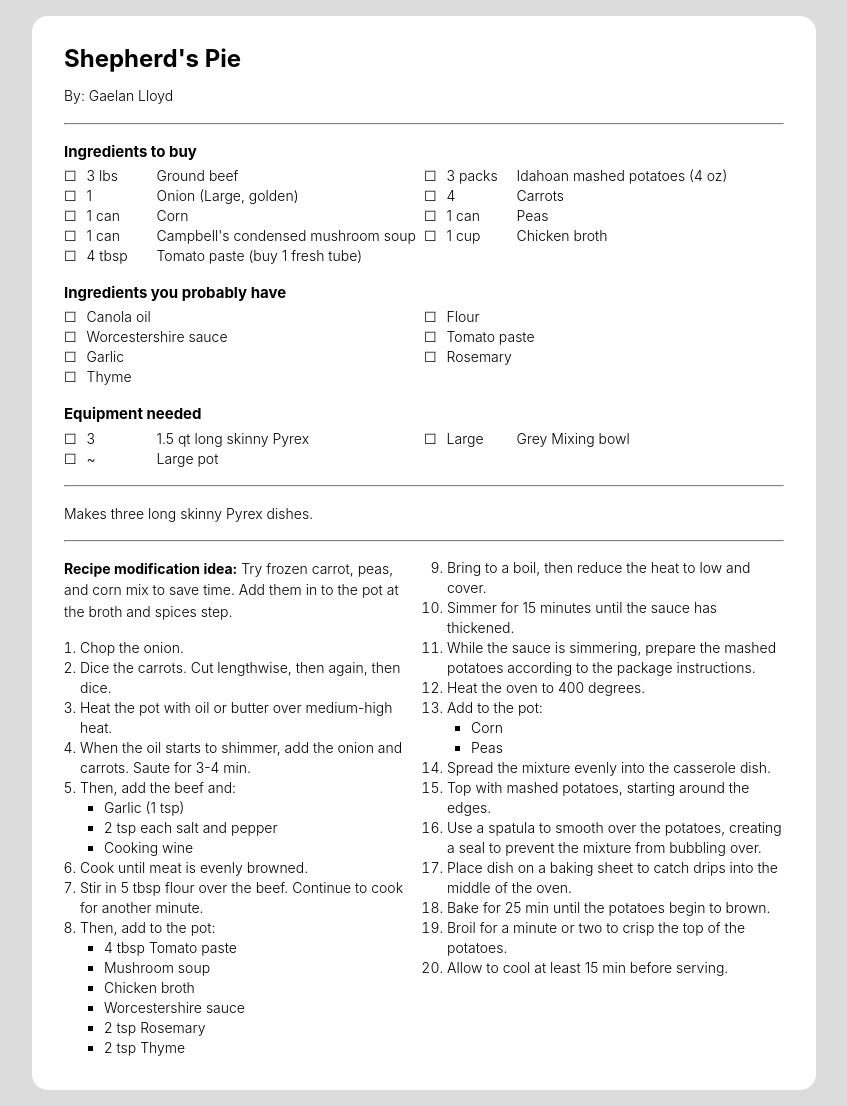
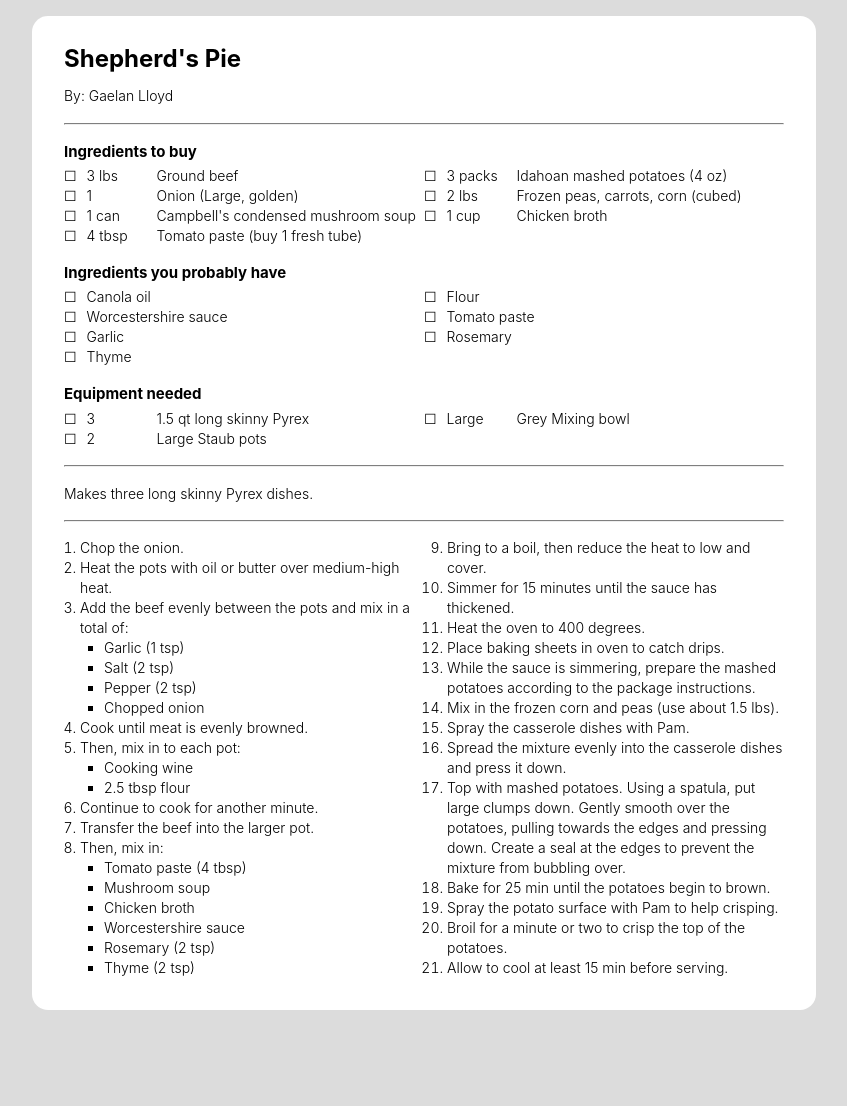
Before and after one commit to gaelanlloyd/jekyll-recipes, a Jekyll site: the page built from _recipes/shepherds-pie.md, in a window 1280 px wide. Shown: the whole page, without its empty margins (216-1063 px from the left). Built offline with Jekyll 4.4.1, drawn with Linux system fonts in a browser that asks for light colours; after the commit the page ends 1026 px from its top, so only the background shows below that.

Commit message:
Update shepherd's pie recipe

```diff
--- a/_recipes/shepherds-pie.md
+++ b/_recipes/shepherds-pie.md
@@ -6,16 +6,14 @@ ingredientsToBuy:
   - { qty: "3 lbs", item: "Ground beef" }
   - { qty: "3 packs", item: "Idahoan mashed potatoes (4 oz)" }
   - { qty: "1", item: "Onion (Large, golden)" }
-  - { qty: "4", item: "Carrots" }
-  - { qty: "1 can", item: "Corn" }
-  - { qty: "1 can", item: "Peas" }
+  - { qty: "2 lbs", item: "Frozen peas, carrots, corn (cubed)" }
   - { qty: "1 can", item: "Campbell's condensed mushroom soup" }
   - { qty: "1 cup", item: "Chicken broth" }
   - { qty: "4 tbsp", item: "Tomato paste (buy 1 fresh tube)" }
 equipment:
   - { type: "3", item: "1.5 qt long skinny Pyrex" }
   - { type: "Large", item: "Grey Mixing bowl" }
-  - { type: "~", item: "Large pot" }
+  - { type: "2", item: "Large Staub pots" }
 ingredientsYouHave:
   - Canola oil
   - Flour
@@ -25,36 +23,36 @@ ingredientsYouHave:
   - Rosemary
   - Thyme
 ---
-**Recipe modification idea:** Try frozen carrot, peas, and corn mix to save time. Add them in to the pot at the broth and spices step.
-
 - Chop the onion.
-- Dice the carrots. Cut lengthwise, then again, then dice.
-- Heat the pot with oil or butter over medium-high heat.
-- When the oil starts to shimmer, add the onion and carrots. Saute for 3-4 min.
-- Then, add the beef and:
+- Heat the pots with oil or butter over medium-high heat.
+- Add the beef evenly between the pots and mix in a total of:
   - Garlic (1 tsp)
-  - 2 tsp each salt and pepper
+  - Salt (2 tsp)
+  - Pepper (2 tsp)
+  - Chopped onion
+- Cook until meat is evenly browned.
+- Then, mix in to each pot:
   - Cooking wine
-- Cook until meat is evenly browned.
-- Stir in 5 tbsp flour over the beef. Continue to cook for another minute.
-- Then, add to the pot:
-  - 4 tbsp Tomato paste
+  - 2.5 tbsp flour
+- Continue to cook for another minute.
+- Transfer the beef into the larger pot.
+- Then, mix in:
+  - Tomato paste (4 tbsp)
   - Mushroom soup
   - Chicken broth
   - Worcestershire sauce
-  - 2 tsp Rosemary
-  - 2 tsp Thyme
+  - Rosemary (2 tsp)
+  - Thyme (2 tsp)
 - Bring to a boil, then reduce the heat to low and cover.
 - Simmer for 15 minutes until the sauce has thickened.
+- Heat the oven to 400 degrees.
+- Place baking sheets in oven to catch drips.
 - While the sauce is simmering, prepare the mashed potatoes according to the package instructions.
-- Heat the oven to 400 degrees.
-- Add to the pot:
-  - Corn
-  - Peas
-- Spread the mixture evenly into the casserole dish.
-- Top with mashed potatoes, starting around the edges.
-- Use a spatula to smooth over the potatoes, creating a seal to prevent the mixture from bubbling over.
-- Place dish on a baking sheet to catch drips into the middle of the oven.
+- Mix in the frozen corn and peas (use about 1.5 lbs).
+- Spray the casserole dishes with Pam.
+- Spread the mixture evenly into the casserole dishes and press it down.
+- Top with mashed potatoes. Using a spatula, put large clumps down. Gently smooth over the potatoes, pulling towards the edges and pressing down. Create a seal at the edges to prevent the mixture from bubbling over.
 - Bake for 25 min until the potatoes begin to brown.
+- Spray the potato surface with Pam to help crisping.
 - Broil for a minute or two to crisp the top of the potatoes.
 - Allow to cool at least 15 min before serving.
```
